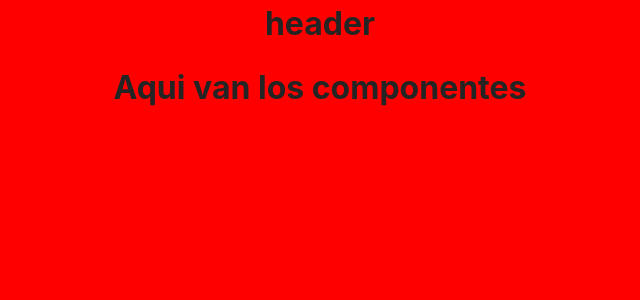
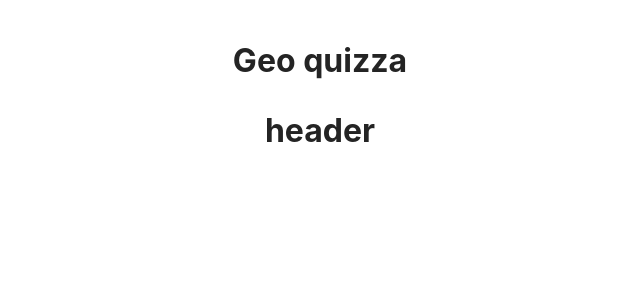
Before and after one commit to Issblann/geoQuiza-taller7, a React (Vite) app: page / in a window 1280 px wide. Shown: the top 300 px of the page, without its empty margins (320-960 px from the left). Built offline with nearby package versions, Linux system fonts and the light colour scheme.

Commit message:
Revert "agrego componente layout"
This reverts commit 904a1e8d44bf66355d941428868da7cb57bfa2a6.

```diff
--- a/package.json
+++ b/package.json
@@ -10,12 +10,10 @@
     "preview": "vite preview"
   },
   "dependencies": {
-    "@reduxjs/toolkit": "^2.3.0",
     "axios": "^1.7.7",
     "react": "^18.3.1",
     "react-dom": "^18.3.1",
     "react-icons": "^5.3.0",
-    "react-redux": "^9.1.2",
     "react-router-dom": "^6.27.0",
     "redux": "^5.0.1"
   },
--- a/src/App.css
+++ b/src/App.css
@@ -1,5 +1,12 @@
 #root {
   max-width: 1280px;
   margin: 0 auto;
+  padding: 2rem;
   text-align: center;
 }
+
+@media (min-width: 768px) {
+  #root {
+    padding: 1rem;
+  }
+}
--- a/src/App.jsx
+++ b/src/App.jsx
@@ -1,11 +1,12 @@
 import './App.css';
-import Layout from './layout/layout';
+import Header from './components/header/header';
 
 function App() {
   return (
-    <Layout>
-      <h1>Aqui van los componentes</h1>
-    </Layout>
+    <>
+      <h1>Geo quizza</h1>
+      <Header />
+    </>
   );
 }
 
--- a/src/index.css
+++ b/src/index.css
@@ -15,8 +15,8 @@
   --text-color: #1a2c32;
 }
 
-* {
+body {
   margin: 0;
-  padding: 0;
-  box-sizing: border-box;
+  display: flex;
+  min-height: 100vh;
 }
--- a/src/layout/layout.jsx
+++ b/src/layout/layout.jsx
@@ -1,14 +1,7 @@
 import React from 'react';
-import './styles/styles.css';
-import Header from '../components/header/header';
-const Layout = ({ children }) => {
-  return (
-    <div className="principal-container-layout">
-      <Header />
-      <main>{children}</main>
-      {/* footer component */}
-    </div>
-  );
+
+const Layout = () => {
+  return <div>layout</div>;
 };
 
 export default Layout;
--- a/src/layout/styles/styles.css
+++ /dev/null
@@ -1,19 +0,0 @@
-.principal-container-layout {
-  margin: 0;
-  display: flex;
-  min-height: 100vh;
-  width: 100%;
-  flex-direction: column;
-  max-width: 1280px;
-  background-color: red;
-  margin: 0 auto;
-}
-
-main {
-  padding: 2rem;
-}
-@media (min-width: 768px) {
-  main {
-    padding: 1rem;
-  }
-}
--- a/src/redux/slice/trivia/thunks.js
+++ b/src/redux/slice/trivia/thunks.js
@@ -1,3 +1,4 @@
+import { axios } from 'axios';
 import { createAsyncThunk } from '@reduxjs/toolkit';
 export const thunks = {
   fetchFlagWithName: createAsyncThunk(
```
Also changed, not shown: 1 other file (tests, documents, lock files or other folders).
